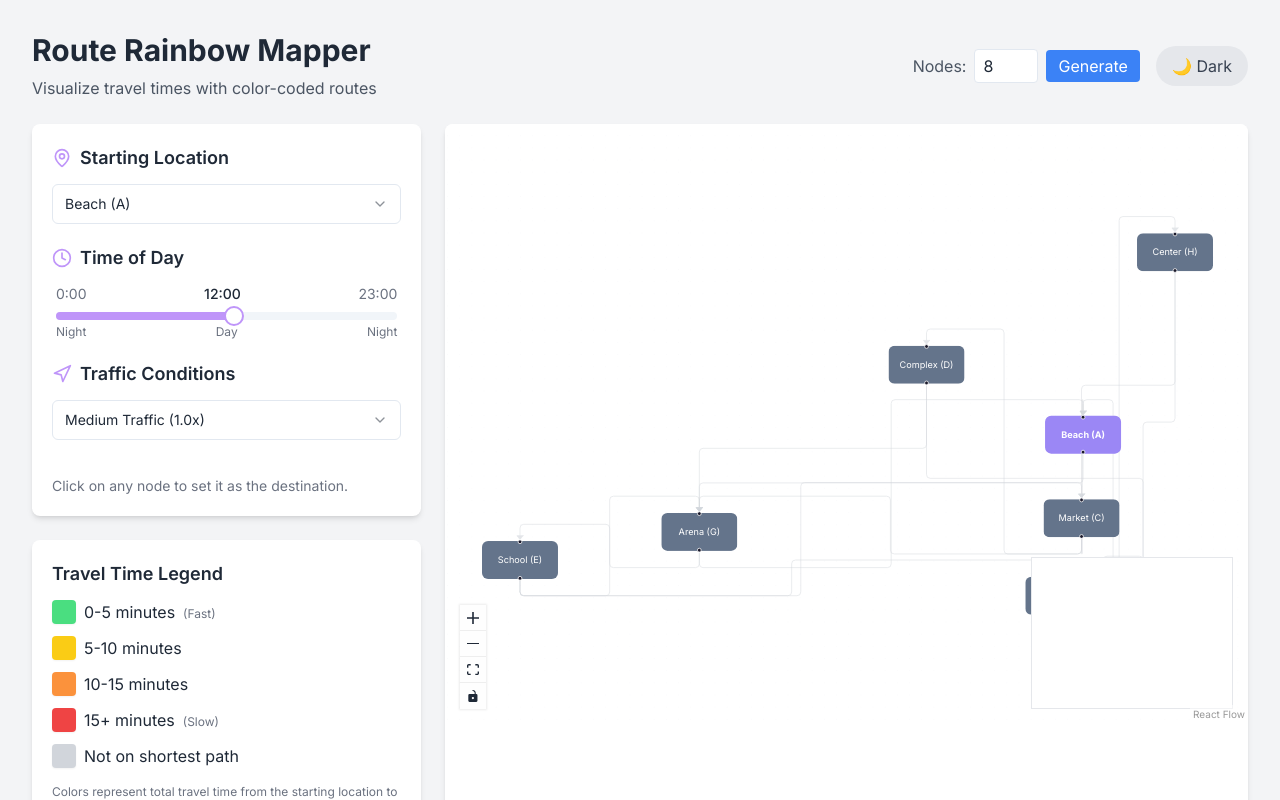
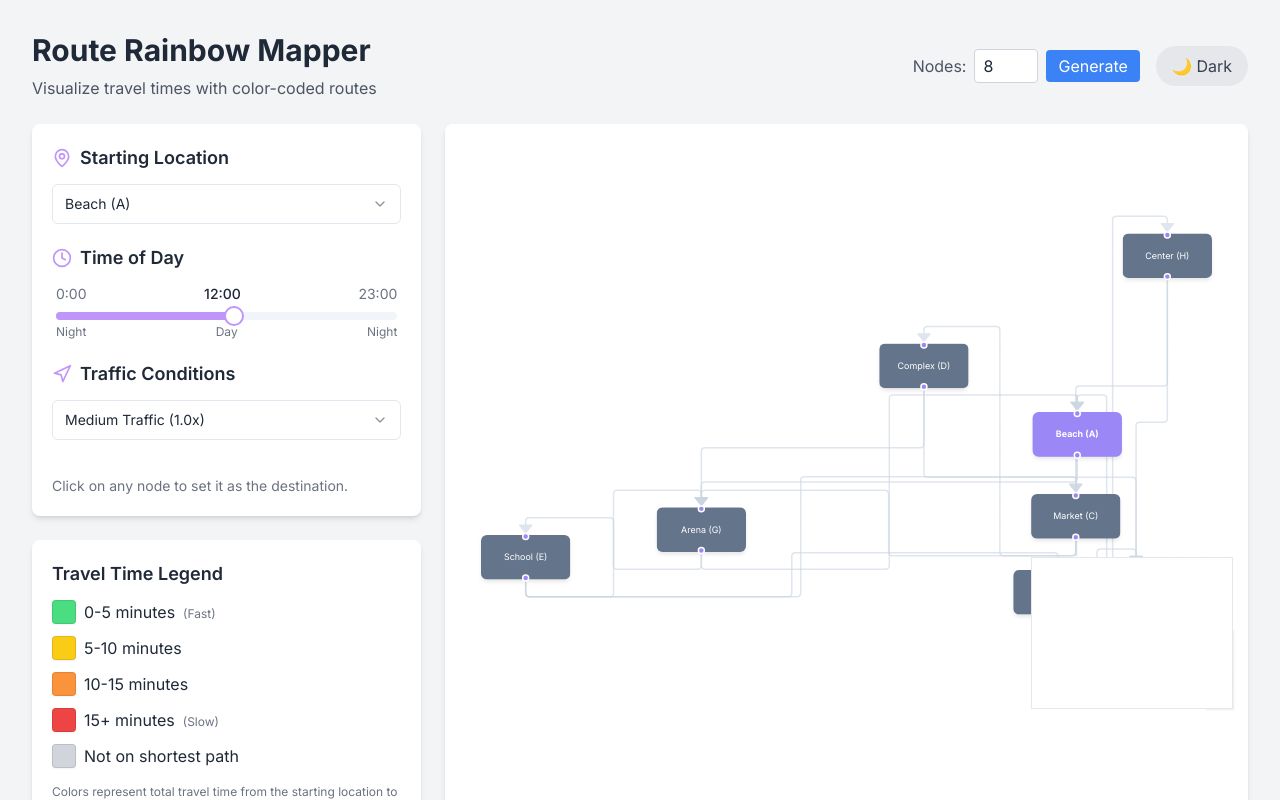
Before and after one commit to Nikhil7704/route-rainbow-mapper, a React (Vite) app: page / in a window 1280 px wide. Shown: the top 800 px of the page. Built offline with nearby package versions, Linux system fonts and the light colour scheme.

Commit message:
Fix: Improve dark mode and graph visualization
- Improved dark mode theme for better visibility.
- Increased vertex thickness for better clarity.

```diff
--- a/src/components/GraphVisualization.tsx
+++ b/src/components/GraphVisualization.tsx
@@ -53,17 +53,18 @@ const GraphVisualization: React.FC<GraphVisualizationProps> = ({
           isDestination
         },
         style: {
-          background: isSource ? '#9b87f5' : isDestination ? '#ef4444' : isDarkMode ? '#64748b' : '#64748b',
-          color: isSource || isDestination ? 'white' : isDarkMode ? 'white' : 'white',
-          border: isSource || isDestination ? '2px solid' : '1px solid #ddd',
+          background: isSource ? '#9b87f5' : isDestination ? '#ef4444' : isDarkMode ? '#475569' : '#64748b',
+          color: 'white',
+          border: '2px solid',
           borderColor: isSource ? '#9b87f5' : isDestination ? '#ef4444' : 'transparent',
-          width: 100,
-          height: 50,
+          width: 120,
+          height: 60,
           borderRadius: 8,
           display: 'flex',
           justifyContent: 'center',
           alignItems: 'center',
-          fontWeight: isSource || isDestination ? 'bold' : 'normal'
+          fontWeight: isSource || isDestination ? 'bold' : 'normal',
+          boxShadow: isDarkMode ? '0 4px 6px -1px rgba(0, 0, 0, 0.5)' : '0 4px 6px -1px rgba(0, 0, 0, 0.1)'
         }
       };
     });
@@ -75,7 +76,8 @@ const GraphVisualization: React.FC<GraphVisualizationProps> = ({
 
     return coloredEdges.map((edge, index) => {
       const isOnPath = edge.isOnPath || false;
-      const edgeColor = isOnPath ? edge.color : isDarkMode ? '#4b5563' : '#d1d5db';
+      const edgeColor = isOnPath ? edge.color : isDarkMode ? '#64748b' : '#cbd5e1';
+      const edgeWidth = isOnPath ? 3 : 2;
 
       return {
         id: `e-${edge.source}-${edge.target}`,
@@ -84,8 +86,8 @@ const GraphVisualization: React.FC<GraphVisualizationProps> = ({
         animated: isOnPath,
         style: {
           stroke: edgeColor,
-          strokeWidth: isOnPath ? 3 : 1,
-          opacity: isOnPath ? 1 : 0.6
+          strokeWidth: edgeWidth,
+          opacity: isOnPath ? 1 : isDarkMode ? 0.7 : 0.6
         },
         markerEnd: {
           type: MarkerType.ArrowClosed,
@@ -143,8 +145,8 @@ const GraphVisualization: React.FC<GraphVisualizationProps> = ({
 
     return (
       <div
-        className={`absolute p-2 rounded shadow-lg text-xs z-10 ${
-          isDarkMode ? 'bg-gray-800 text-white' : 'bg-white text-gray-800'
+        className={`absolute p-3 rounded-lg shadow-lg text-sm z-10 ${
+          isDarkMode ? 'bg-gray-800 text-white border border-gray-700' : 'bg-white text-gray-800 border border-gray-200'
         }`}
         style={{
           left: x,
@@ -153,11 +155,12 @@ const GraphVisualization: React.FC<GraphVisualizationProps> = ({
           pointerEvents: 'none'
         }}
       >
-        <div>From: {sourceNode.name} ({sourceNode.id})</div>
+        <div className="font-medium">Edge Information</div>
+        <div className="mt-1">From: {sourceNode.name} ({sourceNode.id})</div>
         <div>To: {targetNode.name} ({targetNode.id})</div>
         <div>Travel time: {travelTime} min</div>
         <div>Total time: {arrivalTime} min</div>
-        {hoveredEdge.isOnPath && <div className="font-bold text-purple-500">On selected path</div>}
+        {hoveredEdge.isOnPath && <div className="font-bold text-purple-500 mt-1">★ On selected path</div>}
       </div>
     );
   };
@@ -170,9 +173,12 @@ const GraphVisualization: React.FC<GraphVisualizationProps> = ({
   }, [graph, coloredEdges, sourceNodeId, destinationNodeId]);
 
   return (
-    <div className={`w-full h-full overflow-hidden relative ${isDarkMode ? 'bg-gray-800' : 'bg-white'}`} style={{ height: '600px' }}>
+    <div
+      className={`w-full h-full overflow-hidden relative rounded-lg ${isDarkMode ? 'bg-gray-800' : 'bg-white'}`}
+      style={{ height: '600px' }}
+    >
       {isAnimating && (
-        <div className="absolute top-2 right-2 bg-primary text-white px-2 py-1 rounded text-xs z-10">
+        <div className="absolute top-2 right-2 bg-primary text-white px-3 py-1.5 rounded-full text-xs z-10 font-medium animate-pulse-opacity">
           Calculating routes...
         </div>
       )}
@@ -187,22 +193,31 @@ const GraphVisualization: React.FC<GraphVisualizationProps> = ({
         minZoom={0.5}
         maxZoom={2}
         attributionPosition="bottom-right"
+        proOptions={{ hideAttribution: true }}
       >
-        <Controls />
+        <Controls
+          className={isDarkMode ? 'bg-gray-800 border-gray-700 text-white' : ''}
+          position="bottom-right"
+          showInteractive={false}
+        />
         <MiniMap
           nodeColor={node => {
             const n = node as FlowNode;
             if (n.data.isSource) return '#9b87f5';
             if (n.data.isDestination) return '#ef4444';
-            return isDarkMode ? '#64748b' : '#64748b';
+            return isDarkMode ? '#475569' : '#64748b';
           }}
           maskColor={isDarkMode ? 'rgba(31, 41, 55, 0.5)' : 'rgba(255, 255, 255, 0.5)'}
           style={{
-            backgroundColor: isDarkMode ? '#1f2937' : 'white',
-            border: '1px solid #e5e7eb'
+            backgroundColor: isDarkMode ? '#1e293b' : 'white',
+            border: isDarkMode ? '1px solid #334155' : '1px solid #e5e7eb'
           }}
         />
-        <Background color={isDarkMode ? '#374151' : '#f3f4f6'} gap={16} />
+        <Background
+          color={isDarkMode ? '#334155' : '#f3f4f6'}
+          gap={16}
+          size={1}
+        />
 
         {/* Edge Tooltip */}
         {hoveredEdge && <EdgeTooltip />}
--- a/src/components/Legend.tsx
+++ b/src/components/Legend.tsx
@@ -21,8 +21,11 @@ const Legend: React.FC<LegendProps> = ({ isDarkMode = false }) => {
           return (
             <div key={index} className="flex items-center">
               <div
-                className="w-6 h-6 rounded mr-2 shadow-sm"
-                style={{ backgroundColor: bucket.color }}
+                className="w-6 h-6 rounded mr-2 shadow-sm border"
+                style={{
+                  backgroundColor: bucket.color,
+                  borderColor: isDarkMode ? 'rgba(255, 255, 255, 0.2)' : 'rgba(0, 0, 0, 0.1)'
+                }}
               />
               <span className={isDarkMode ? 'text-white' : ''}>
                 {timeLabel}
@@ -36,8 +39,11 @@ const Legend: React.FC<LegendProps> = ({ isDarkMode = false }) => {
 
         <div className="flex items-center mt-1">
           <div
-            className="w-6 h-6 rounded mr-2 shadow-sm"
-            style={{ backgroundColor: '#d1d5db' }}
+            className="w-6 h-6 rounded mr-2 shadow-sm border"
+            style={{
+              backgroundColor: isDarkMode ? '#64748b' : '#d1d5db',
+              borderColor: isDarkMode ? 'rgba(255, 255, 255, 0.2)' : 'rgba(0, 0, 0, 0.1)'
+            }}
           />
           <span className={isDarkMode ? 'text-white' : ''}>Not on shortest path</span>
         </div>
--- a/src/components/ResultsPanel.tsx
+++ b/src/components/ResultsPanel.tsx
@@ -13,6 +13,7 @@ interface ResultsPanelProps {
   trafficLevel: TrafficLevel;
   timeOfDay: number; // 0-23 for hour of day
   onDestinationSelect: (nodeId: string) => void;
+  isDarkMode?: boolean;
 }
 
 const ResultsPanel: React.FC<ResultsPanelProps> = ({
@@ -23,7 +24,8 @@ const ResultsPanel: React.FC<ResultsPanelProps> = ({
   paths,
   trafficLevel,
   timeOfDay,
-  onDestinationSelect
+  onDestinationSelect,
+  isDarkMode = false
 }) => {
   // Get source node name
   const sourceNode = nodes.find(node => node.id === sourceNodeId);
@@ -50,13 +52,13 @@ const ResultsPanel: React.FC<ResultsPanelProps> = ({
     : 0;
 
   return (
-    <div className="bg-white p-5 rounded-lg shadow-md">
-      <h3 className="font-semibold text-lg mb-3">Travel Time Results</h3>
+    <div className={`p-5 rounded-lg shadow-md ${isDarkMode ? 'bg-gray-800 border border-gray-700 text-white' : 'bg-white'}`}>
+      <h3 className={`font-semibold text-lg mb-3 ${isDarkMode ? 'text-white' : ''}`}>Travel Time Results</h3>
 
       <div className="mb-4 space-y-3">
         <div className="flex items-center gap-2">
           <MapPin size={18} className="text-primary" />
-          <p className="text-sm">
+          <p className={`text-sm ${isDarkMode ? 'text-gray-200' : ''}`}>
             <span className="font-medium">From:</span> {sourceName} ({sourceNodeId})
           </p>
         </div>
@@ -64,38 +66,38 @@ const ResultsPanel: React.FC<ResultsPanelProps> = ({
         {destinationNodeId && (
           <div className="flex items-center gap-2">
             <MapPin size={18} className="text-red-500" />
-            <p className="text-sm">
+            <p className={`text-sm ${isDarkMode ? 'text-gray-200' : ''}`}>
               <span className="font-medium">To:</span> {destinationName} ({destinationNodeId})
             </p>
           </div>
         )}
 
         <div className="flex items-center gap-2">
-          <Timer size={18} className="text-gray-600" />
-          <p className="text-sm">
+          <Timer size={18} className={isDarkMode ? 'text-gray-400' : 'text-gray-600'} />
+          <p className={`text-sm ${isDarkMode ? 'text-gray-200' : ''}`}>
             <span className="font-medium">Time of Day:</span> {formattedTime}
-            {isRushHour && <span className="ml-1 text-xs text-amber-600 font-semibold">(Rush Hour)</span>}
+            {isRushHour && <span className="ml-1 text-xs text-amber-500 font-semibold">(Rush Hour)</span>}
           </p>
         </div>
 
-        <p className="text-sm">
+        <p className={`text-sm ${isDarkMode ? 'text-gray-200' : ''}`}>
           <span className="font-medium">Traffic Conditions:</span> {trafficDescription}
         </p>
       </div>
 
       {destinationNodeId && (
-        <div className="mb-5 p-3 bg-gray-50 rounded-md">
+        <div className={`mb-5 p-3 rounded-md ${isDarkMode ? 'bg-gray-700' : 'bg-gray-50'}`}>
           <div className="flex justify-between mb-1">
-            <span className="text-sm font-medium">Route Speed</span>
+            <span className={`text-sm font-medium ${isDarkMode ? 'text-gray-200' : ''}`}>Route Speed</span>
             {typeof distances[destinationNodeId] === 'number' && distances[destinationNodeId] !== Infinity && (
-              <span className="text-sm font-medium">
+              <span className={`text-sm font-medium ${isDarkMode ? 'text-gray-200' : ''}`}>
                 {distances[destinationNodeId].toFixed(1)} min
               </span>
             )}
           </div>
           <Progress value={progressValue} className="h-2" />
           {paths[destinationNodeId] && paths[destinationNodeId].length > 0 && (
-            <div className="text-xs text-gray-500 mt-2">
+            <div className={`text-xs mt-2 ${isDarkMode ? 'text-gray-400' : 'text-gray-500'}`}>
               Path: {paths[destinationNodeId].join(' → ')}
             </div>
           )}
@@ -103,7 +105,7 @@ const ResultsPanel: React.FC<ResultsPanelProps> = ({
       )}
 
       <div className="space-y-2">
-        <h4 className="text-sm font-semibold text-gray-700 mb-2">
+        <h4 className={`text-sm font-semibold mb-2 ${isDarkMode ? 'text-gray-300' : 'text-gray-700'}`}>
           {destinationNodeId ? 'All Locations' : 'Select Destination'}
         </h4>
 
@@ -124,11 +126,16 @@ const ResultsPanel: React.FC<ResultsPanelProps> = ({
             return (
               <div
                 key={node.id}
-                className={`border-b pb-2 last:border-b-0 cursor-pointer transition-colors ${isSelected ? 'bg-gray-50' : 'hover:bg-gray-50'} p-2 rounded-md`}
+                className={`border-b pb-2 last:border-b-0 cursor-pointer transition-colors
+                  ${isDarkMode
+                    ? isSelected ? 'bg-gray-700 border-gray-600' : 'hover:bg-gray-700 border-gray-700'
+                    : isSelected ? 'bg-gray-50' : 'hover:bg-gray-50 border-gray-200'
+                  }
+                  p-2 rounded-md`}
                 onClick={() => onDestinationSelect(node.id)}
               >
                 <div className="flex justify-between">
-                  <span className={`font-medium ${isSelected ? 'text-primary' : ''}`}>
+                  <span className={`font-medium ${isSelected ? 'text-primary' : isDarkMode ? 'text-white' : ''}`}>
                     {node.name} ({node.id})
                   </span>
                   <span className={
@@ -148,7 +155,7 @@ const ResultsPanel: React.FC<ResultsPanelProps> = ({
                   </span>
                 </div>
                 {hasPath && !isSelected && (
-                  <div className="text-xs text-gray-500 mt-1">
+                  <div className={`text-xs mt-1 ${isDarkMode ? 'text-gray-400' : 'text-gray-500'}`}>
                     Path: {path.join(' → ')}
                   </div>
                 )}
--- a/src/index.css
+++ b/src/index.css
@@ -48,13 +48,13 @@
   }
 
   .dark {
-    --background: 222.2 84% 4.9%;
+    --background: 222.2 24% 10%;
     --foreground: 210 40% 98%;
 
-    --card: 222.2 84% 4.9%;
+    --card: 222.2 24% 12%;
     --card-foreground: 210 40% 98%;
 
-    --popover: 222.2 84% 4.9%;
+    --popover: 222.2 24% 12%;
     --popover-foreground: 210 40% 98%;
 
     --primary: 265 89% 78%;
@@ -63,25 +63,26 @@
     --secondary: 217.2 32.6% 17.5%;
     --secondary-foreground: 210 40% 98%;
 
-    --muted: 217.2 32.6% 17.5%;
-    --muted-foreground: 215 20.2% 65.1%;
+    --muted: 217.2 32.6% 20%;
+    --muted-foreground: 215 20.2% 75%;
 
-    --accent: 217.2 32.6% 17.5%;
+    --accent: 217.2 32.6% 20%;
     --accent-foreground: 210 40% 98%;
 
-    --destructive: 0 62.8% 30.6%;
+    --destructive: 0 62.8% 40.6%;
     --destructive-foreground: 210 40% 98%;
 
-    --border: 217.2 32.6% 17.5%;
-    --input: 217.2 32.6% 17.5%;
+    --border: 217.2 32.6% 20%;
+    --input: 217.2 32.6% 20%;
     --ring: 212.7 26.8% 83.9%;
-    --sidebar-background: 240 5.9% 10%;
+
+    --sidebar-background: 222.2 24% 15%;
     --sidebar-foreground: 240 4.8% 95.9%;
-    --sidebar-primary: 224.3 76.3% 48%;
+    --sidebar-primary: 265 89% 78%;
     --sidebar-primary-foreground: 0 0% 100%;
-    --sidebar-accent: 240 3.7% 15.9%;
+    --sidebar-accent: 240 3.7% 20%;
     --sidebar-accent-foreground: 240 4.8% 95.9%;
-    --sidebar-border: 240 3.7% 15.9%;
+    --sidebar-border: 240 3.7% 20%;
     --sidebar-ring: 217.2 91.2% 59.8%;
   }
 }
@@ -105,6 +106,10 @@
   transition: all 0.3s ease;
 }
 
+.dark .node {
+  stroke: #333;
+}
+
 .node:hover {
   stroke-width: 3px;
 }
@@ -115,12 +120,12 @@
 }
 
 .link {
-  stroke-width: 3px;
+  stroke-width: 4px;
   transition: stroke-width 0.2s ease;
 }
 
 .link:hover {
-  stroke-width: 5px;
+  stroke-width: 6px;
 }
 
 .node-label {
@@ -131,3 +136,67 @@
   fill: #333;
   text-shadow: 0 0 3px rgba(255, 255, 255, 0.8);
 }
+
+.dark .node-label {
+  fill: #fff;
+  text-shadow: 0 0 3px rgba(0, 0, 0, 0.8);
+}
+
+/* Custom React Flow styles */
+.react-flow__edge-path {
+  stroke-width: 3px;
+}
+
+.dark .react-flow__edge-path {
+  stroke-width: 3px;
+}
+
+.dark .react-flow__edge-text {
+  fill: #f8fafc;
+}
+
+.dark .react-flow__minimap {
+  background-color: #1e293b;
+}
+
+.dark .react-flow__minimap-mask {
+  fill: rgba(30, 41, 59, 0.7);
+}
+
+.dark .react-flow__controls-button {
+  background: #334155;
+  border-color: #475569;
+  color: #f8fafc;
+}
+
+.dark .react-flow__background {
+  background-color: #1e293b;
+}
+
+.dark .react-flow__attribution {
+  color: #cbd5e1;
+}
+
+/* Make node connections clearer */
+.react-flow__handle {
+  width: 10px;
+  height: 10px;
+  border-radius: 50%;
+  background-color: #9b87f5;
+  border: 2px solid #fff;
+}
+
+.dark .react-flow__handle {
+  border-color: #334155;
+}
+
+.react-flow__edge.animated .react-flow__edge-path {
+  stroke-dasharray: 5;
+  animation: dashdraw 1s linear infinite;
+}
+
+@keyframes dashdraw {
+  from {
+    stroke-dashoffset: 10;
+  }
+}
--- a/src/pages/Index.tsx
+++ b/src/pages/Index.tsx
@@ -123,11 +123,19 @@ const Index: React.FC = () => {
               max="20"
               value={nodeCount}
               onChange={(e) => setNodeCount(Math.min(20, Math.max(3, parseInt(e.target.value) || 3)))}
-              className="w-16 px-2 py-1 rounded border"
+              className={`w-16 px-2 py-1 rounded border ${
+                isDarkMode
+                  ? 'bg-gray-700 border-gray-600 text-white'
+                  : 'bg-white border-gray-300'
+              }`}
             />
             <button
               onClick={handleGenerateGraph}
-              className="px-3 py-1 bg-blue-500 text-white rounded hover:bg-blue-600"
+              className={`px-3 py-1 rounded ${
+                isDarkMode
+                  ? 'bg-primary hover:bg-primary/90 text-white'
+                  : 'bg-blue-500 hover:bg-blue-600 text-white'
+              }`}
             >
               Generate
             </button>
@@ -135,7 +143,11 @@ const Index: React.FC = () => {
 
           <button
             onClick={toggleDarkMode}
-            className={`px-4 py-2 rounded-full ${isDarkMode ? 'bg-gray-700 text-yellow-300' : 'bg-gray-200 text-gray-700'} transition-colors`}
+            className={`px-4 py-2 rounded-full transition-colors ${
+              isDarkMode
+                ? 'bg-gray-700 text-yellow-300 hover:bg-gray-600'
+                : 'bg-gray-200 text-gray-700 hover:bg-gray-300'
+            }`}
           >
             {isDarkMode ? '☀️ Light' : '🌙 Dark'}
           </button>
@@ -167,6 +179,7 @@ const Index: React.FC = () => {
             trafficLevel={trafficLevel}
             timeOfDay={timeOfDay}
             onDestinationSelect={handleDestinationSelect}
+            isDarkMode={isDarkMode}
           />
         </div>
 
```
